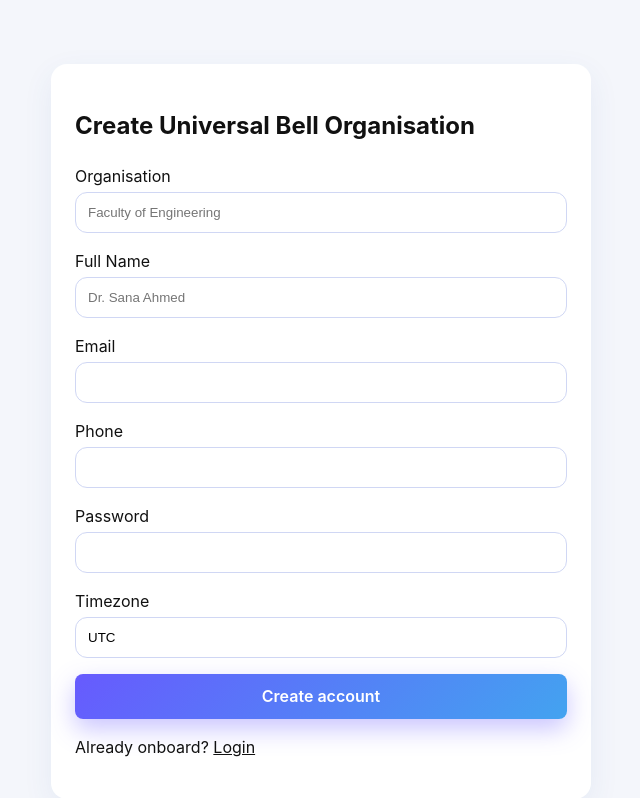
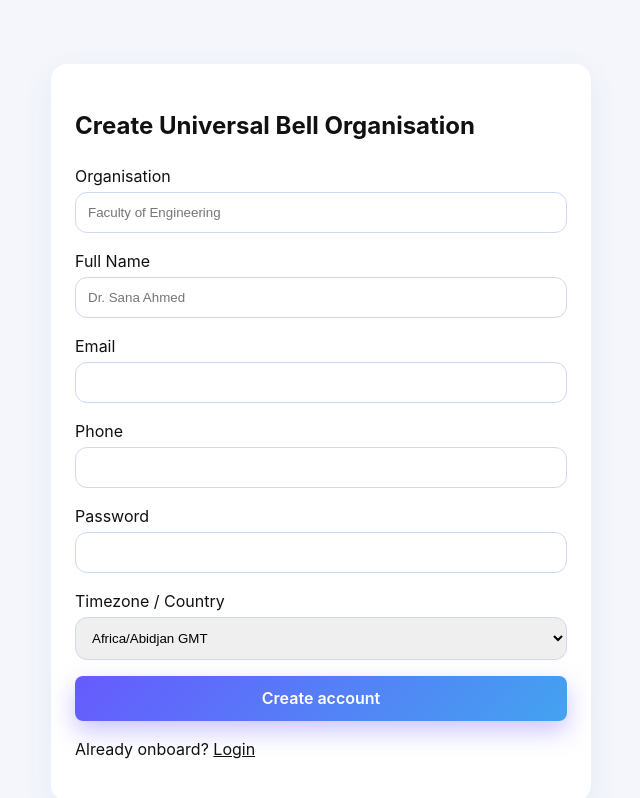
Before and after one commit to wahab-007/bell-system, a React (Vite) app in the folder client/: page /signup in a window 1280 px wide. Shown: the top 798 px of the page, without its empty margins (319-959 px from the left). Built offline with nearby package versions, Linux system fonts and the light colour scheme.

Commit message:
timezone

```diff
--- /dev/null
+++ b/client/src/components/TimezoneSelect.tsx
@@ -0,0 +1,69 @@
+import type { CSSProperties } from 'react';
+
+const fallbackZones = [
+  'UTC',
+  'Europe/London',
+  'Europe/Paris',
+  'Europe/Berlin',
+  'Asia/Dubai',
+  'Asia/Kolkata',
+  'Asia/Bangkok',
+  'Asia/Shanghai',
+  'Asia/Tokyo',
+  'Australia/Sydney',
+  'America/New_York',
+  'America/Chicago',
+  'America/Denver',
+  'America/Los_Angeles',
+  'America/Sao_Paulo',
+  'Africa/Johannesburg',
+];
+
+const getTimezones = () => {
+  if (typeof Intl !== 'undefined' && typeof (Intl as any).supportedValuesOf === 'function') {
+    return (Intl as any).supportedValuesOf('timeZone') as string[];
+  }
+  return fallbackZones;
+};
+
+const formatOffset = (tz: string) => {
+  try {
+    const formatter = new Intl.DateTimeFormat('en-US', {
+      timeZone: tz,
+      timeZoneName: 'short',
+      hour: '2-digit',
+      minute: '2-digit',
+    });
+    const parts = formatter.formatToParts(new Date());
+    const offset = parts.find((p) => p.type === 'timeZoneName')?.value ?? '';
+    return offset;
+  } catch {
+    return '';
+  }
+};
+
+interface Props {
+  value: string;
+  onChange: (tz: string) => void;
+  style?: CSSProperties;
+}
+
+export const TimezoneSelect = ({ value, onChange, style }: Props) => {
+  const zones = getTimezones();
+  return (
+    <select value={value} onChange={(e) => onChange(e.target.value)} style={{ ...baseStyle, ...style }}>
+      {zones.map((tz) => (
+        <option key={tz} value={tz}>
+          {tz} {formatOffset(tz)}
+        </option>
+      ))}
+    </select>
+  );
+};
+
+const baseStyle: CSSProperties = {
+  width: '100%',
+  padding: '0.75rem',
+  borderRadius: 12,
+  border: '1px solid #d0d7f4',
+};
--- a/client/src/components/layout/Topbar.tsx
+++ b/client/src/components/layout/Topbar.tsx
@@ -1,3 +1,4 @@
+import { Link } from 'react-router-dom';
 import { useAuthStore } from '../../state/useAuthStore';
 
 interface Props {
@@ -20,6 +21,11 @@ export const Topbar = ({ title }: Props) => {
         <h1 style={{ margin: 0 }}>{title}</h1>
       </div>
       <div style={{ display: 'flex', gap: '0.75rem', alignItems: 'center' }}>
+        {user?.role === 'superadmin' && (
+          <Link to="/admin" className="btn btn-secondary">
+            Admin Portal
+          </Link>
+        )}
         <span style={{ color: '#475467', fontWeight: 600 }}>{user?.email}</span>
         <button className="btn btn-secondary" onClick={clear}>
           Logout
--- a/client/src/pages/admin/AdminOrganisationsPage.tsx
+++ b/client/src/pages/admin/AdminOrganisationsPage.tsx
@@ -5,6 +5,7 @@ import {
   fetchAdminOrganisations,
   updateAdminOrganisation,
 } from '../../services/api';
+import { TimezoneSelect } from '../../components/TimezoneSelect';
 
 export const AdminOrganisationsPage = () => {
   const [orgs, setOrgs] = useState<any[]>([]);
@@ -93,9 +94,9 @@ export const AdminOrganisationsPage = () => {
                     />
                   </td>
                   <td>
-                    <input
-                      value={org.timezone || ''}
-                      onChange={(e) => handleUpdate(org._id, { timezone: e.target.value })}
+                    <TimezoneSelect
+                      value={org.timezone || 'UTC'}
+                      onChange={(tz) => handleUpdate(org._id, { timezone: tz })}
                       style={inputStyle}
                     />
                   </td>
@@ -130,12 +131,7 @@ export const AdminOrganisationsPage = () => {
             onChange={(e) => setForm((p) => ({ ...p, contactPhone: e.target.value }))}
             style={inputStyle}
           />
-          <input
-            placeholder="Timezone"
-            value={form.timezone}
-            onChange={(e) => setForm((p) => ({ ...p, timezone: e.target.value }))}
-            style={inputStyle}
-          />
+          <TimezoneSelect value={form.timezone} onChange={(tz) => setForm((p) => ({ ...p, timezone: tz }))} />
           <button className="btn btn-primary" onClick={handleCreate} disabled={!form.name || !form.contactEmail}>
             Create
           </button>
--- a/client/src/pages/auth/SignupPage.tsx
+++ b/client/src/pages/auth/SignupPage.tsx
@@ -3,6 +3,7 @@ import type { CSSProperties, FormEvent } from 'react';
 import { Link, useNavigate } from 'react-router-dom';
 import { signupRequest } from '../../services/api';
 import { useAuthStore } from '../../state/useAuthStore';
+import { TimezoneSelect } from '../../components/TimezoneSelect';
 
 export const SignupPage = () => {
   const navigate = useNavigate();
@@ -86,10 +87,10 @@ export const SignupPage = () => {
             />
           </label>
           <label>
-            Timezone
-            <input
+            Timezone / Country
+            <TimezoneSelect
               value={form.timezone}
-              onChange={(e) => setForm((prev) => ({ ...prev, timezone: e.target.value }))}
+              onChange={(tz) => setForm((prev) => ({ ...prev, timezone: tz }))}
               style={inputStyle}
             />
           </label>
--- a/client/src/pages/profile/ProfilePage.tsx
+++ b/client/src/pages/profile/ProfilePage.tsx
@@ -3,6 +3,7 @@ import type { CSSProperties, FormEvent } from 'react';
 import { Topbar } from '../../components/layout/Topbar';
 import { useAuthStore } from '../../state/useAuthStore';
 import { api } from '../../services/api';
+import { TimezoneSelect } from '../../components/TimezoneSelect';
 
 export const ProfilePage = () => {
   const { user, organisation, setSession, accessToken, refreshToken } = useAuthStore();
@@ -88,12 +89,10 @@ export const ProfilePage = () => {
             onChange={(e) => setOrg((prev) => ({ ...prev, contactPhone: e.target.value }))}
             style={inputStyle}
           />
-          <input
-            placeholder="Timezone"
-            value={org.timezone}
-            onChange={(e) => setOrg((prev) => ({ ...prev, timezone: e.target.value }))}
-            style={inputStyle}
-          />
+          <label>
+            Timezone / Country
+            <TimezoneSelect value={org.timezone} onChange={(tz) => setOrg((prev) => ({ ...prev, timezone: tz }))} />
+          </label>
           <button className="btn btn-primary">Save Organisation</button>
         </form>
       </div>
```
Also changed, not shown: 2 other files (tests, documents, lock files or other folders).
